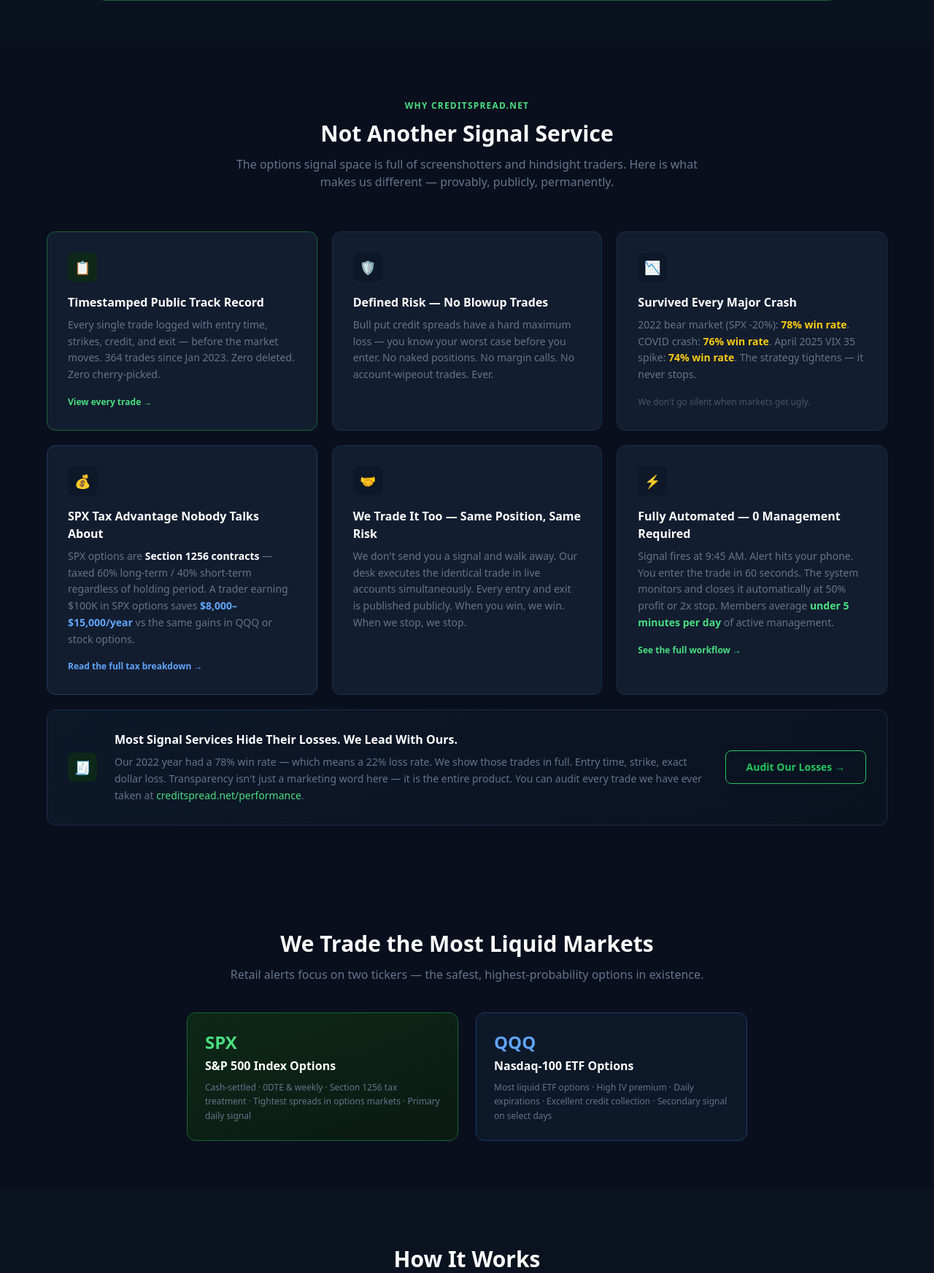
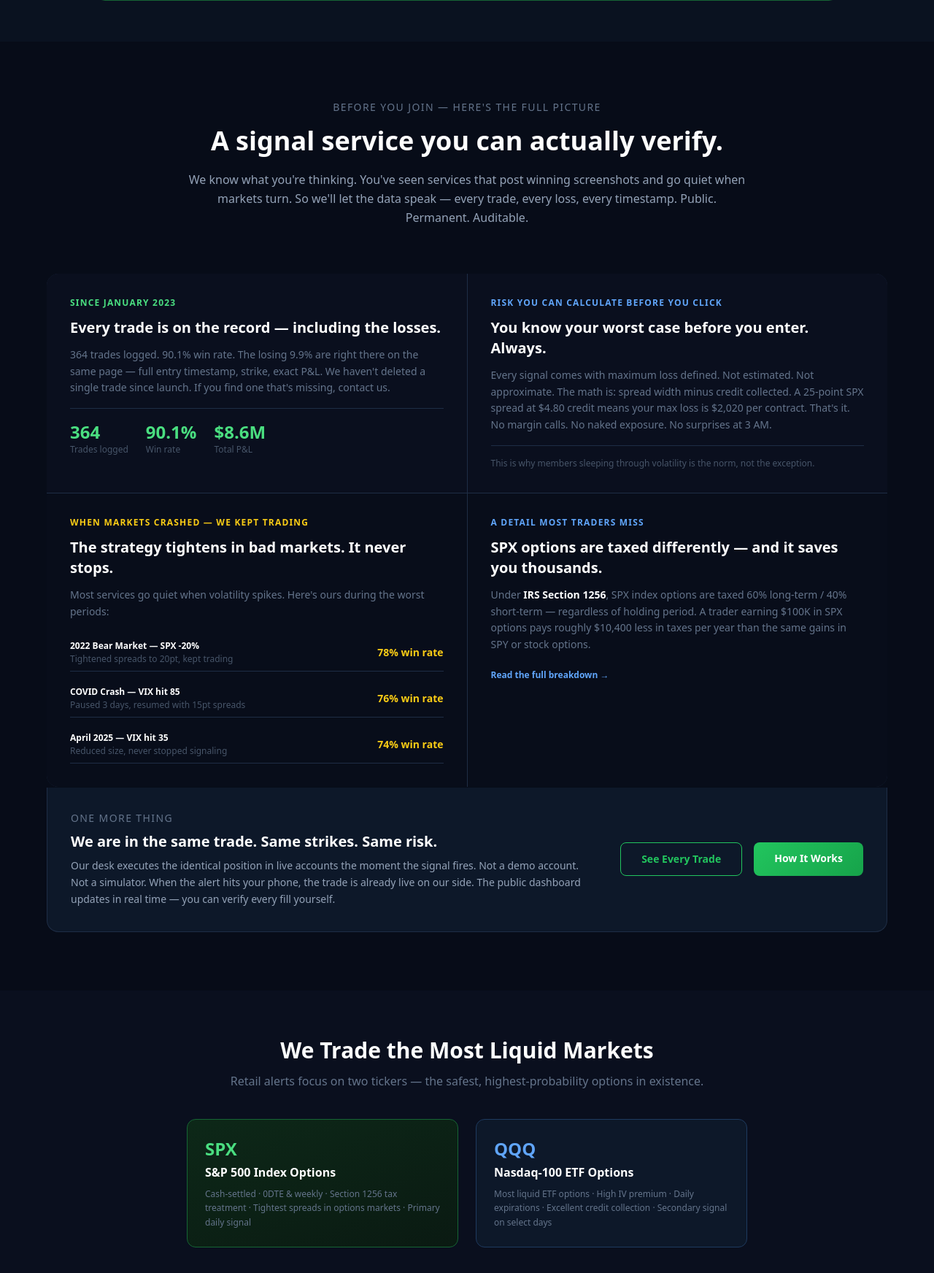
Before and after one commit to ksanju0/creditspread-net, a Flask app: page / in a window 1280 px wide. Shown: the part 2084-3828 px from the top of the page at 73% size. Run offline with Flask 3, Linux system fonts and the light colour scheme; data comes from the database, SQL or seed files in the repository; some libraries are stand-ins or nearby versions.

Commit message:
Redesign trust section: embedded narrative, not explicit differentiators list

```diff
--- a/templates/index.html
+++ b/templates/index.html
@@ -163,76 +163,89 @@
   </div>
 </section>
 
-<!-- WHY CREDITSPREAD.NET — DIFFERENTIATORS -->
-<section class="py-20 px-6">
+<!-- REALITY CHECK SECTION — trust signals embedded naturally -->
+<section class="py-20 px-6" style="background:#070c18">
   <div class="max-w-6xl mx-auto">
-    <div class="text-center mb-14">
-      <div class="text-green-400 text-xs font-bold uppercase tracking-widest mb-3">Why CreditSpread.net</div>
-      <h2 class="text-3xl font-bold text-white mb-3">Not Another Signal Service</h2>
-      <p class="text-slate-500 max-w-2xl mx-auto">The options signal space is full of screenshotters and hindsight traders. Here is what makes us different — provably, publicly, permanently.</p>
+
+    <!-- Opening statement -->
+    <div class="max-w-3xl mx-auto text-center mb-16">
+      <p class="text-slate-500 text-sm uppercase tracking-widest mb-4">Before you join — here's the full picture</p>
+      <h2 class="text-3xl md:text-4xl font-bold text-white mb-5 leading-tight">A signal service you can actually verify.</h2>
+      <p class="text-slate-400 leading-relaxed">We know what you're thinking. You've seen services that post winning screenshots and go quiet when markets turn. So we'll let the data speak — every trade, every loss, every timestamp. Public. Permanent. Auditable.</p>
     </div>
 
-    <div class="grid grid-cols-1 md:grid-cols-2 lg:grid-cols-3 gap-5">
+    <!-- Two-column story layout -->
+    <div class="grid grid-cols-1 md:grid-cols-2 gap-px" style="background:#1e2d45;border-radius:16px;overflow:hidden">
 
-      <!-- 1 -->
-      <div class="card p-7" style="border-color:#166534">
-        <div class="w-10 h-10 rounded-lg flex items-center justify-center mb-4 text-lg" style="background:#0d2818">📋</div>
-        <h3 class="font-bold text-white mb-2">Timestamped Public Track Record</h3>
-        <p class="text-slate-500 text-sm leading-relaxed mb-3">Every single trade logged with entry time, strikes, credit, and exit — before the market moves. 364 trades since Jan 2023. Zero deleted. Zero cherry-picked.</p>
-        <a href="/performance" class="text-green-400 text-xs font-semibold hover:underline">View every trade →</a>
-      </div>
-
-      <!-- 2 -->
-      <div class="card p-7">
-        <div class="w-10 h-10 rounded-lg flex items-center justify-center mb-4 text-lg" style="background:#0d1829">🛡</div>
-        <h3 class="font-bold text-white mb-2">Defined Risk — No Blowup Trades</h3>
-        <p class="text-slate-500 text-sm leading-relaxed">Bull put credit spreads have a hard maximum loss — you know your worst case before you enter. No naked positions. No margin calls. No account-wipeout trades. Ever.</p>
-      </div>
-
-      <!-- 3 -->
-      <div class="card p-7">
-        <div class="w-10 h-10 rounded-lg flex items-center justify-center mb-4 text-lg" style="background:#0d1829">📉</div>
-        <h3 class="font-bold text-white mb-2">Survived Every Major Crash</h3>
-        <p class="text-slate-500 text-sm leading-relaxed mb-3">2022 bear market (SPX -20%): <span class="text-yellow-400 font-semibold">78% win rate</span>. COVID crash: <span class="text-yellow-400 font-semibold">76% win rate</span>. April 2025 VIX 35 spike: <span class="text-yellow-400 font-semibold">74% win rate</span>. The strategy tightens — it never stops.</p>
-        <span class="text-xs text-slate-600">We don't go silent when markets get ugly.</span>
-      </div>
-
-      <!-- 4 -->
-      <div class="card p-7" style="border-color:#1e3a5f">
-        <div class="w-10 h-10 rounded-lg flex items-center justify-center mb-4 text-lg" style="background:#0d1829">💰</div>
-        <h3 class="font-bold text-white mb-2">SPX Tax Advantage Nobody Talks About</h3>
-        <p class="text-slate-500 text-sm leading-relaxed mb-3">SPX options are <strong class="text-white">Section 1256 contracts</strong> — taxed 60% long-term / 40% short-term regardless of holding period. A trader earning $100K in SPX options saves <span class="text-blue-400 font-semibold">$8,000–$15,000/year</span> vs the same gains in QQQ or stock options.</p>
-        <a href="/blog/spx-options-section-1256-tax-advantage" class="text-blue-400 text-xs font-semibold hover:underline">Read the full tax breakdown →</a>
-      </div>
-
-      <!-- 5 -->
-      <div class="card p-7">
-        <div class="w-10 h-10 rounded-lg flex items-center justify-center mb-4 text-lg" style="background:#0d1829">🤝</div>
-        <h3 class="font-bold text-white mb-2">We Trade It Too — Same Position, Same Risk</h3>
-        <p class="text-slate-500 text-sm leading-relaxed">We don't send you a signal and walk away. Our desk executes the identical trade in live accounts simultaneously. Every entry and exit is published publicly. When you win, we win. When we stop, we stop.</p>
-      </div>
-
-      <!-- 6 -->
-      <div class="card p-7">
-        <div class="w-10 h-10 rounded-lg flex items-center justify-center mb-4 text-lg" style="background:#0d1829">⚡</div>
-        <h3 class="font-bold text-white mb-2">Fully Automated — 0 Management Required</h3>
-        <p class="text-slate-500 text-sm leading-relaxed mb-3">Signal fires at 9:45 AM. Alert hits your phone. You enter the trade in 60 seconds. The system monitors and closes it automatically at 50% profit or 2x stop. Members average <span class="text-green-400 font-semibold">under 5 minutes per day</span> of active management.</p>
-        <a href="/how-it-works" class="text-green-400 text-xs font-semibold hover:underline">See the full workflow →</a>
-      </div>
-
-      <!-- 7 — spans full width on large screens -->
-      <div class="card p-7 md:col-span-2 lg:col-span-3" style="background:linear-gradient(135deg,#0d1829,#0a1220)">
-        <div class="flex flex-col md:flex-row items-start md:items-center gap-6">
-          <div class="w-10 h-10 rounded-lg flex items-center justify-center flex-shrink-0 text-lg" style="background:#0d2818">🧾</div>
-          <div class="flex-1">
-            <h3 class="font-bold text-white mb-2">Most Signal Services Hide Their Losses. We Lead With Ours.</h3>
-            <p class="text-slate-500 text-sm leading-relaxed">Our 2022 year had a 78% win rate — which means a 22% loss rate. We show those trades in full. Entry time, strike, exact dollar loss. Transparency isn't just a marketing word here — it is the entire product. You can audit every trade we have ever taken at <a href="/performance" class="text-green-400 hover:underline">creditspread.net/performance</a>.</p>
-          </div>
-          <a href="/performance" class="btn-secondary text-sm flex-shrink-0">Audit Our Losses →</a>
+      <!-- Left col top -->
+      <div class="p-8" style="background:#0a0f1e">
+        <div class="text-green-400 text-xs font-bold uppercase tracking-widest mb-3">Since January 2023</div>
+        <h3 class="text-xl font-bold text-white mb-3">Every trade is on the record — including the losses.</h3>
+        <p class="text-slate-500 text-sm leading-relaxed mb-4">364 trades logged. 90.1% win rate. The losing 9.9% are right there on the same page — full entry timestamp, strike, exact P&L. We haven't deleted a single trade since launch. If you find one that's missing, contact us.</p>
+        <div class="flex items-center gap-6 pt-4 border-t border-dark-border">
+          <div><div class="text-2xl font-bold text-green-400">364</div><div class="text-xs text-slate-600">Trades logged</div></div>
+          <div><div class="text-2xl font-bold text-green-400">90.1%</div><div class="text-xs text-slate-600">Win rate</div></div>
+          <div><div class="text-2xl font-bold text-green-400">$8.6M</div><div class="text-xs text-slate-600">Total P&L</div></div>
         </div>
       </div>
 
+      <!-- Right col top -->
+      <div class="p-8" style="background:#0a0f1e">
+        <div class="text-blue-400 text-xs font-bold uppercase tracking-widest mb-3">Risk you can calculate before you click</div>
+        <h3 class="text-xl font-bold text-white mb-3">You know your worst case before you enter. Always.</h3>
+        <p class="text-slate-500 text-sm leading-relaxed mb-4">Every signal comes with maximum loss defined. Not estimated. Not approximate. The math is: spread width minus credit collected. A 25-point SPX spread at $4.80 credit means your max loss is $2,020 per contract. That's it. No margin calls. No naked exposure. No surprises at 3 AM.</p>
+        <div class="text-xs text-slate-600 pt-4 border-t border-dark-border">This is why members sleeping through volatility is the norm, not the exception.</div>
+      </div>
+
+      <!-- Left col bottom -->
+      <div class="p-8" style="background:#080d1a">
+        <div class="text-yellow-400 text-xs font-bold uppercase tracking-widest mb-3">When markets crashed — we kept trading</div>
+        <h3 class="text-xl font-bold text-white mb-3">The strategy tightens in bad markets. It never stops.</h3>
+        <p class="text-slate-500 text-sm leading-relaxed mb-5">Most services go quiet when volatility spikes. Here's ours during the worst periods:</p>
+        <div class="space-y-3">
+          {% for period, wr, note in [
+            ("2022 Bear Market — SPX -20%","78% win rate","Tightened spreads to 20pt, kept trading"),
+            ("COVID Crash — VIX hit 85","76% win rate","Paused 3 days, resumed with 15pt spreads"),
+            ("April 2025 — VIX hit 35","74% win rate","Reduced size, never stopped signaling")
+          ] %}
+          <div class="flex items-center justify-between py-2 border-b border-dark-border">
+            <div>
+              <div class="text-white text-xs font-semibold">{{ period }}</div>
+              <div class="text-slate-600 text-xs mt-0.5">{{ note }}</div>
+            </div>
+            <div class="text-yellow-400 font-bold text-sm flex-shrink-0 ml-4">{{ wr }}</div>
+          </div>
+          {% endfor %}
+        </div>
+      </div>
+
+      <!-- Right col bottom -->
+      <div class="p-8" style="background:#080d1a">
+        <div class="text-blue-400 text-xs font-bold uppercase tracking-widest mb-3">A detail most traders miss</div>
+        <h3 class="text-xl font-bold text-white mb-3">SPX options are taxed differently — and it saves you thousands.</h3>
+        <p class="text-slate-500 text-sm leading-relaxed mb-4">Under <strong class="text-white">IRS Section 1256</strong>, SPX index options are taxed 60% long-term / 40% short-term — regardless of holding period. A trader earning $100K in SPX options pays roughly $10,400 less in taxes per year than the same gains in SPY or stock options.</p>
+        <a href="/blog/spx-options-section-1256-tax-advantage" class="inline-flex items-center gap-1 text-blue-400 text-xs font-semibold hover:underline">
+          Read the full breakdown →
+        </a>
+      </div>
+
     </div>
+
+    <!-- Bottom strip — the "we trade it too" point -->
+    <div class="mt-px rounded-b-2xl overflow-hidden" style="background:#0d1829;border:1px solid #1e2d45;border-top:none">
+      <div class="p-8 flex flex-col md:flex-row items-center gap-8">
+        <div class="flex-1">
+          <p class="text-slate-500 text-sm uppercase tracking-widest mb-2">One more thing</p>
+          <h3 class="text-xl font-bold text-white mb-2">We are in the same trade. Same strikes. Same risk.</h3>
+          <p class="text-slate-400 text-sm leading-relaxed">Our desk executes the identical position in live accounts the moment the signal fires. Not a demo account. Not a simulator. When the alert hits your phone, the trade is already live on our side. The public dashboard updates in real time — you can verify every fill yourself.</p>
+        </div>
+        <div class="flex gap-4 flex-shrink-0">
+          <a href="/performance" class="btn-secondary text-sm">See Every Trade</a>
+          <a href="/how-it-works" class="btn-primary text-sm">How It Works</a>
+        </div>
+      </div>
+    </div>
+
   </div>
 </section>
 
```
